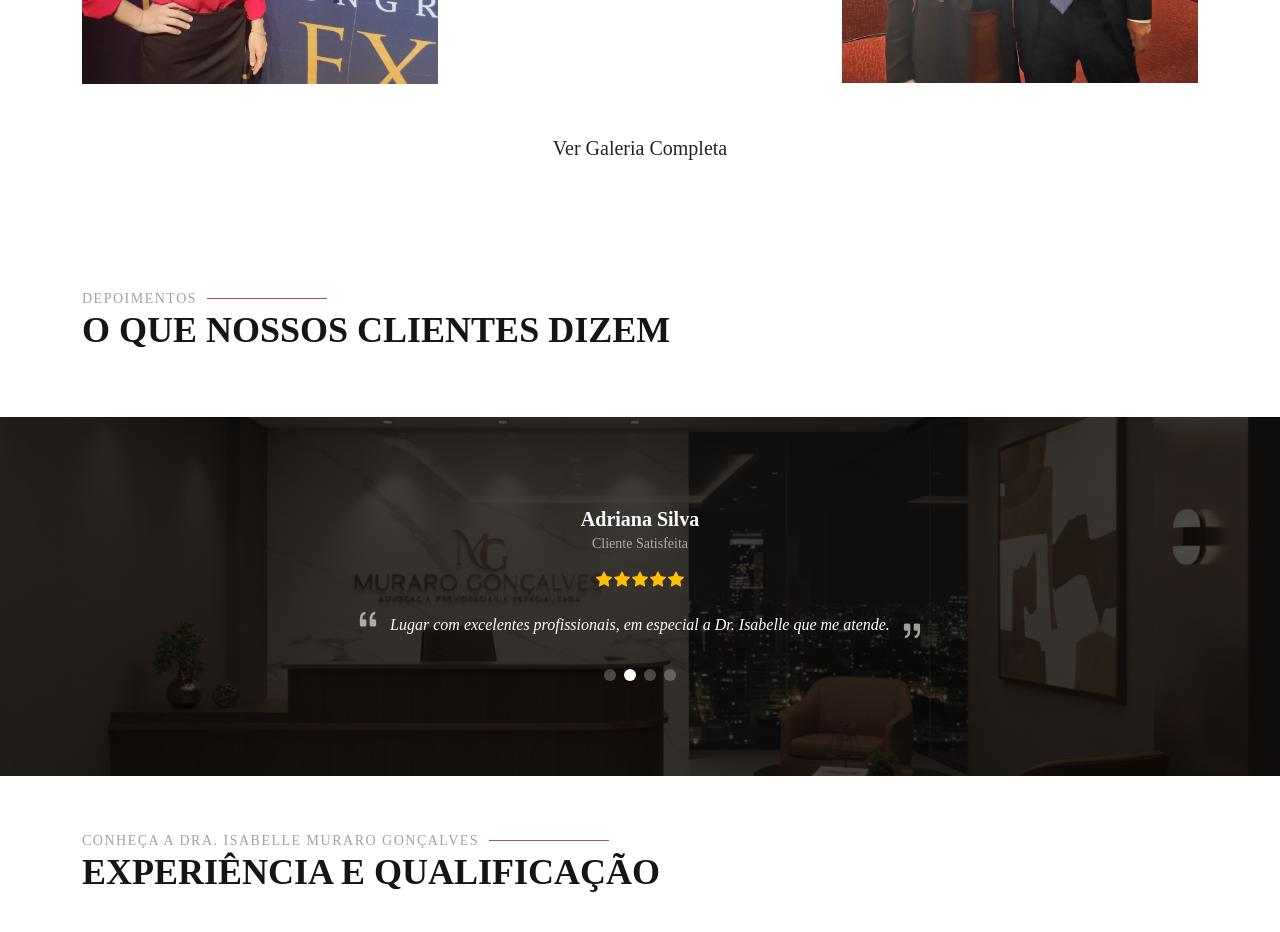
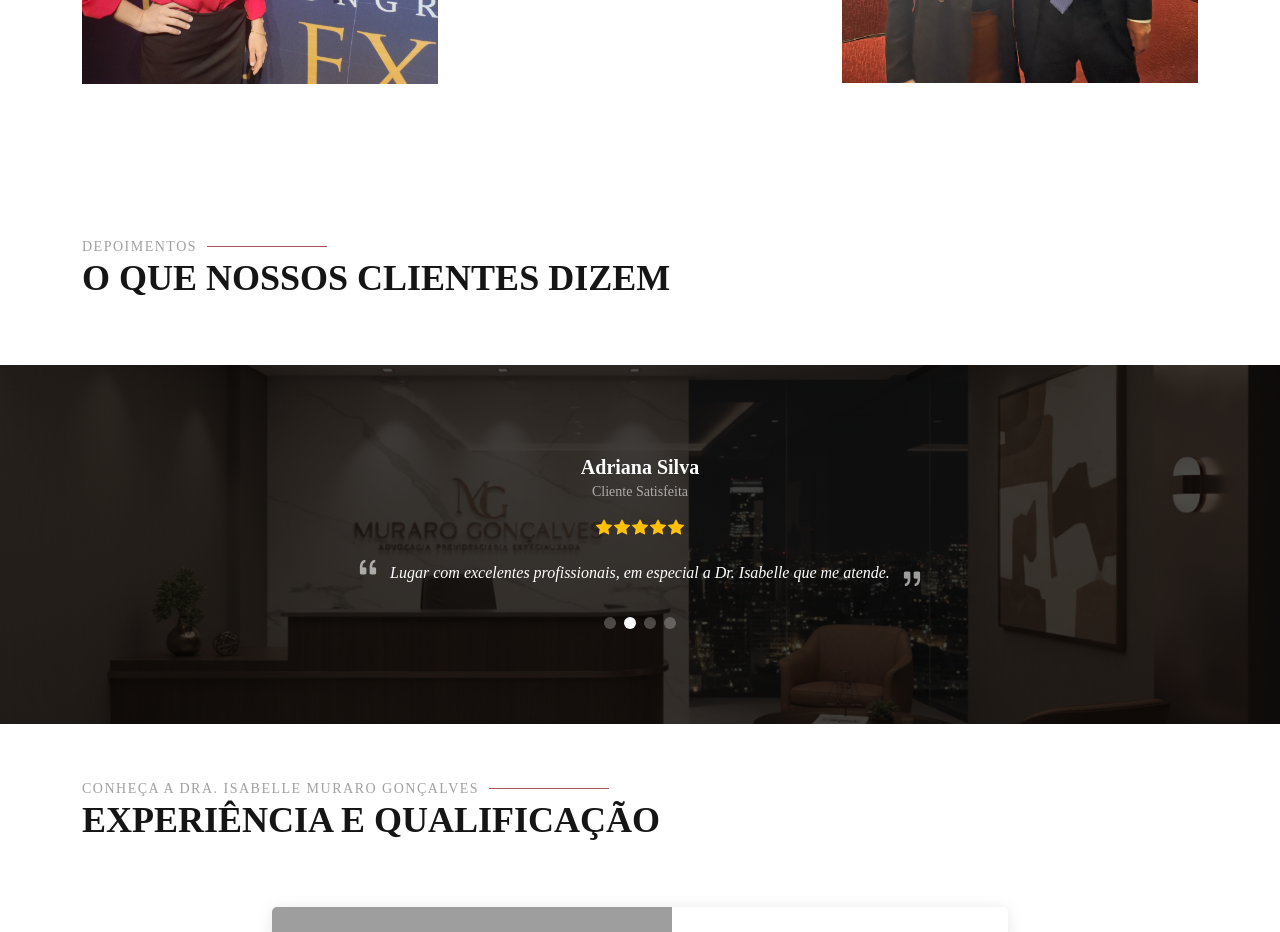
Before and after one commit to d-dgan/mgadv, a plain HTML site: page index.html in a window 1280 px wide. Shown: the part 4880-5812 px from the top of the page. Drawn offline with Linux system fonts and the light colour scheme; grey boxes are pictures that could not be loaded.

Commit message:
Update index.html

```diff
--- a/index.html
+++ b/index.html
@@ -429,9 +429,7 @@
     </div>
 
     <div class="row justify-content-center mt-5" data-aos="fade-up" data-aos-delay="300">
-        <div class="col-lg-12 text-center">
-            <a href="#" class="btn btn-getstarted btn-lg portfolio-filters" data-filter="*" style="border-radius: 5px;">Ver Galeria Completa</a>
-        </div>
+
     </div>
 
   </div>
```
